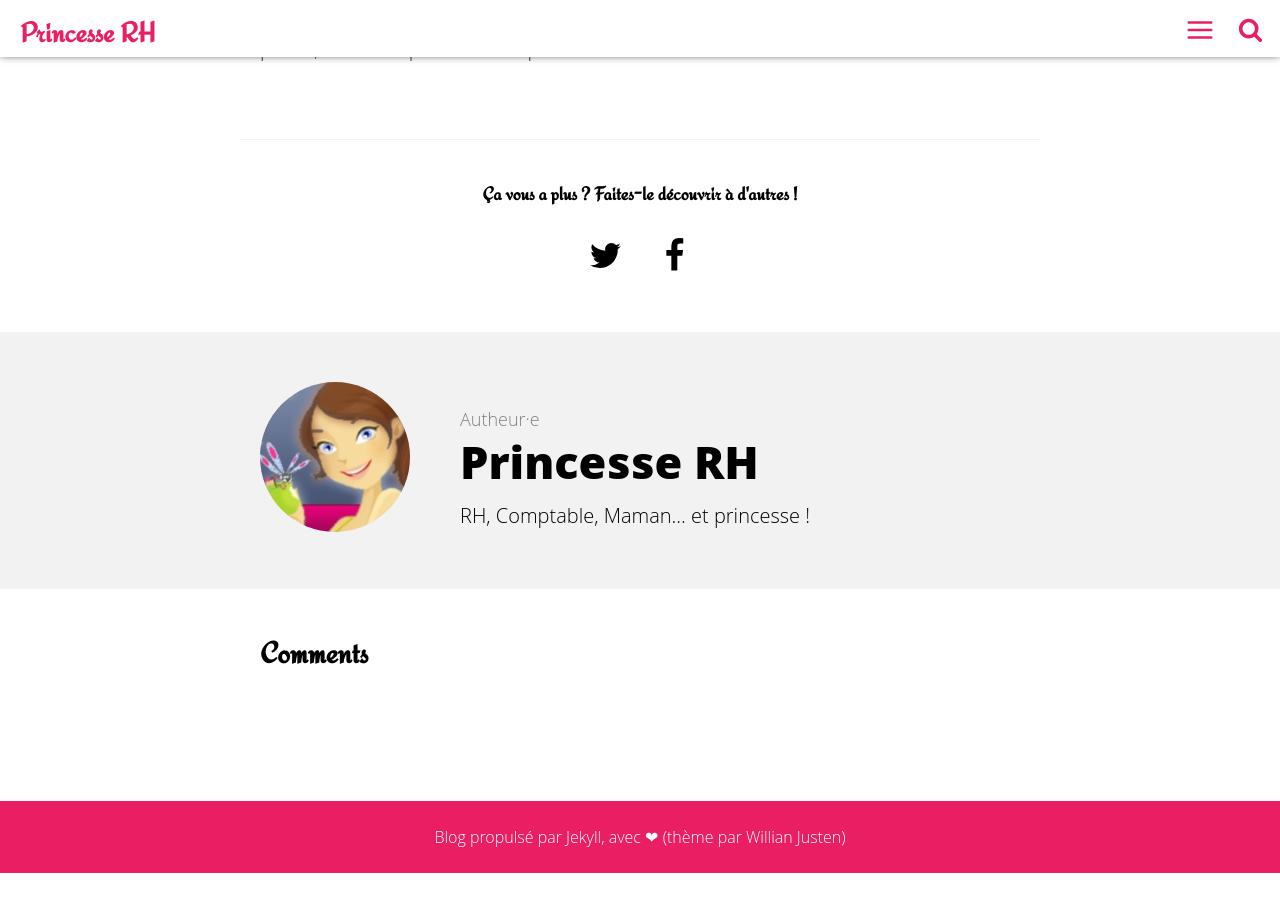
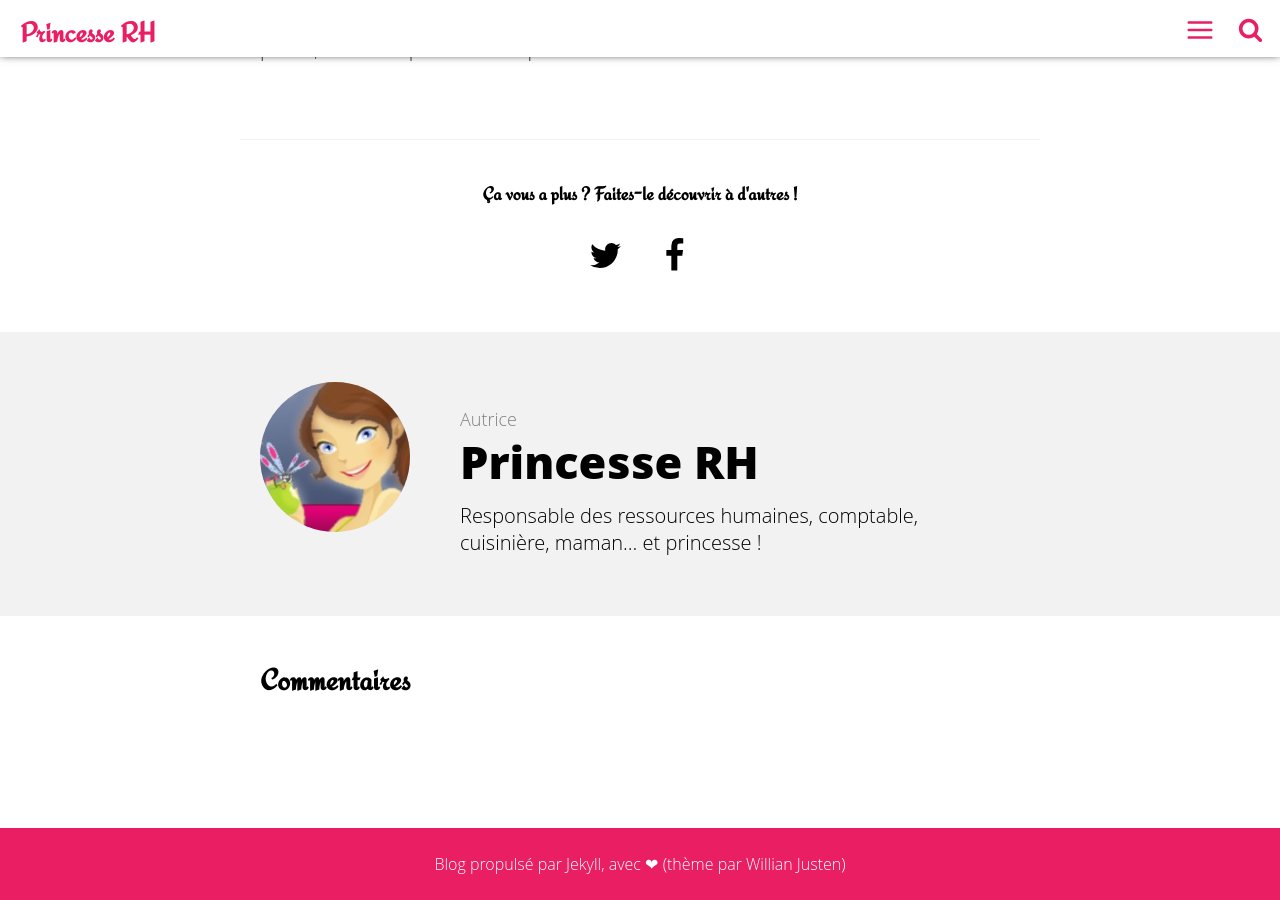
Before and after one commit to Libelilou/libelilou.github.io, a Jekyll site: the page built from _posts/rh/2016-12-11-je-suis-malade5.md, in a window 1280 px wide and 900 px high, scrolled down 2371 px. Built offline with Jekyll 4.4.1, drawn with Linux system fonts in a browser that asks for light colours; comment, search, counter and statistics services are not loaded; before the commit the page ends 3244 px from its top, so only the background shows below that.

Commit message:
Signature

```diff
--- a/_config.yml
+++ b/_config.yml
@@ -6,7 +6,7 @@ url: "https://libelilou.github.io" # the base hostname & protocol for your site
 
 # User settings
 username: Princesse RH
-user_description: RH, Comptable, Maman… et princesse !
+user_description: 'Responsable des ressources humaines, comptable, cuisinière, maman… et princesse !'
 user_title: Princesse RH
 email:
 twitter_username: libellule
--- a/_includes/author.html
+++ b/_includes/author.html
@@ -1,7 +1,7 @@
 <section class="author" itemprop="author">
     <div class="details" itemscope itemtype="http://schema.org/Person">
         <img itemprop="image" class="img-rounded" src="/assets/img/blog-author.jpg" alt="{{site.name}}">
-        <p class="def">Autheur·e</p>
+        <p class="def">Autrice</p>
         <h3 class="name">
             <a itemprop="name" href="https://twitter.com/{{site.twitter_username}}">{{site.username}}</a>
         </h3>
--- a/_includes/comments.html
+++ b/_includes/comments.html
@@ -1,5 +1,5 @@
 <section class="comments">
-    <h3>Comments</h3>
+    <h3>Commentaires</h3>
     <div id="disqus_thread"></div>
 </section>
 <script type="text/javascript">
```
